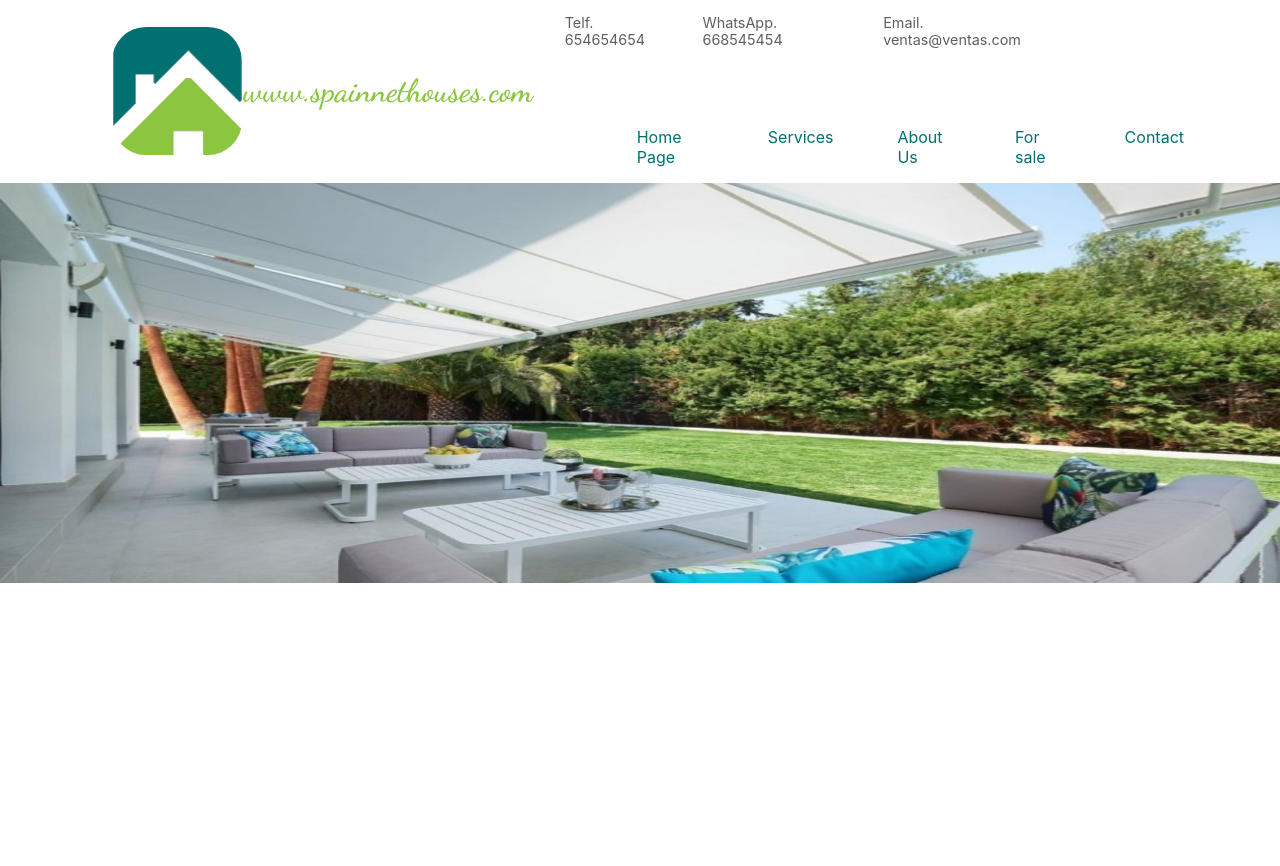
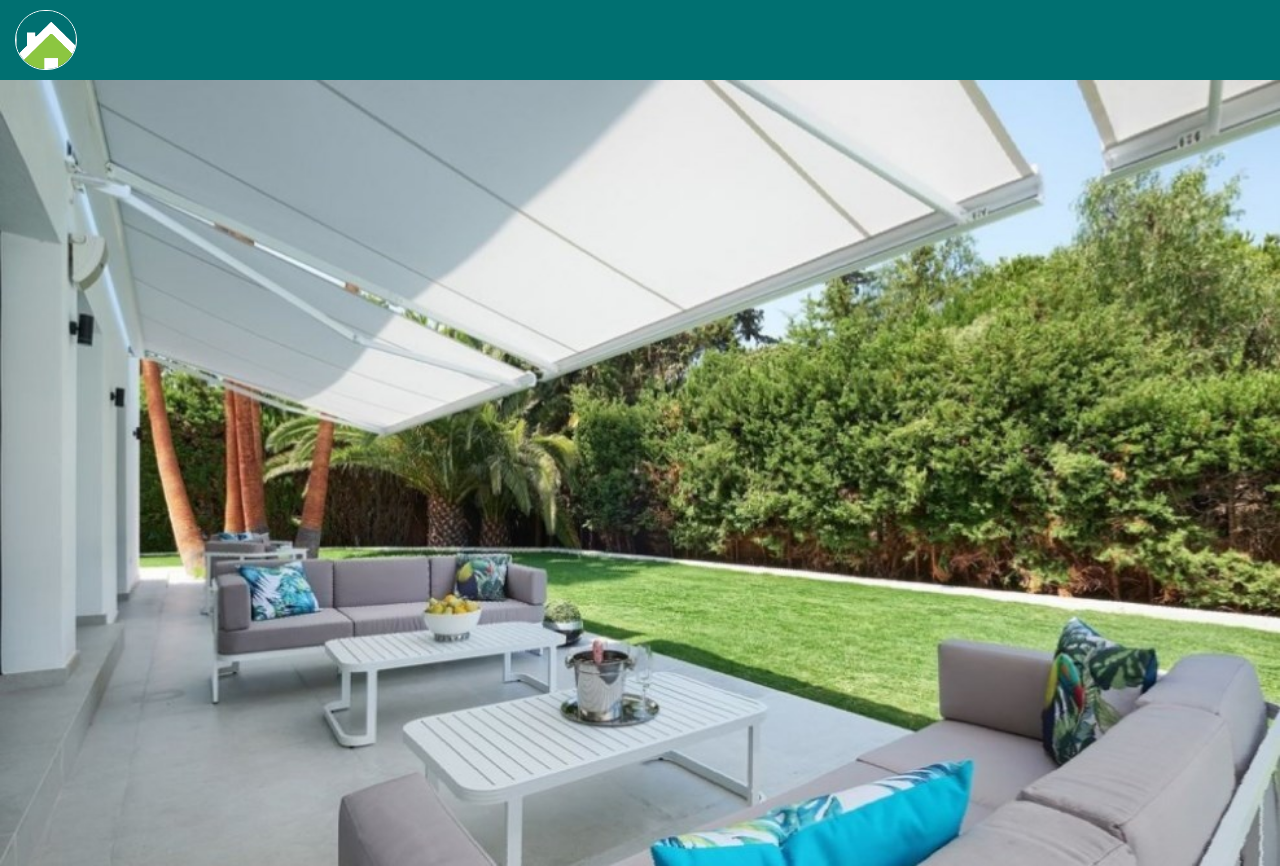
Before and after one commit to MarcosIraola/spainnethouses, a React (Create React App) app: page / in a window 1280 px wide. Before the commit the page ends 800 px from the top, so only its background shows below. Built offline with nearby package versions, Linux system fonts and the light colour scheme.

Commit message:
Revert "Dani/new"

```diff
--- a/package.json
+++ b/package.json
@@ -8,7 +8,6 @@
     "@testing-library/user-event": "^7.1.2",
     "react": "^16.13.1",
     "react-dom": "^16.13.1",
-    "react-feather": "^2.0.8",
     "react-scripts": "3.4.3"
   },
   "scripts": {
--- a/public/index.html
+++ b/public/index.html
@@ -1,5 +1,5 @@
 <!DOCTYPE html>
-<html lang="es">
+<html lang="en">
   <head>
     <meta charset="utf-8" />
     <link rel="icon" href="%PUBLIC_URL%/logo.png" />
--- a/src/components/houseCard/houseCard.module.css
+++ /dev/null
@@ -1,52 +0,0 @@
-.container {
-    width: 350px;
-    height: 252px;
-    display: flex;
-    flex-direction: column;
-    cursor: pointer;
-}
-
-.img {
-    width: 350px;
-    height: 252px;
-    position: absolute;
-    z-index: -1;
-}
-
-.save {
-    margin-left: 315px;
-    margin-top: 10px;
-    color: white;
-    text-shadow: 0px 2px 2px rgba(0, 0, 0, 1);
-}
-
-.precio {
-    width: 140px;
-    height: 25px;
-    padding-top: 8px;
-    margin-top: 5px;
-    background-color: 	#8cc640;
-    text-align: end;
-    color: white;
-    padding-right: 5px;
-    text-shadow: 0px 2px 2px rgba(0, 0, 0, 0.5);
-}
-
-.description {
-    width: 100%;
-    color: white;
-    margin-top: 90px;
-    margin-left: 10px;
-    text-shadow: 0px 2px 2px rgba(0, 0, 0, 1);
-}
-
-.datos {
-    width: 100%;
-    display: flex;
-    flex-direction: row;
-    z-index: 1;
-    margin-top: 7px;
-    margin-left: 10px;
-    color: white;
-    text-shadow: 0px 2px 2px rgba(0, 0, 0, 1);
-}
--- a/src/components/listHouse/listHouse.module.css
+++ /dev/null
@@ -1,14 +0,0 @@
-.container {
-    margin: 10px auto 0 auto;
-    width: 1100px;
-    display: flex;
-    flex-direction: column;
-}
-
-.row {
-    width: 1070px;
-    display: flex;
-    flex-direction: row;
-    margin: 10px auto 0 auto;
-    justify-content: space-around;
-}
--- a/src/components/navbar/navbar.module.css
+++ b/src/components/navbar/navbar.module.css
@@ -1,71 +1,13 @@
-@import url('https://fonts.googleapis.com/css2?family=Dancing+Script:wght@600&display=swap');
-
 .container {
     width: 100%;
-    height: auto;
-    background-color: white;
-    min-height: 10vh;
+    height: 80px;
+    background-color: #007071;
     display: flex;
-    justify-content: center;
 }
-.container_interno {
-    display: flex;
-    width: 85%;
-    flex-direction: row;
-}
-.div_logo {
-    display: flex;
-    width: 35vw;
-    height: auto;
-    align-items: center;
-    justify-content: space-between;
-}
+
 .logo {
-    height: 70%;
+    width: 60px;
     margin: auto 0 auto 15px;
     border-radius: 35px;
     border: 1px solid white;
 }
-.title {
-    font-size: 2rem;
-    color: #8CC640;
-    font-family: 'Dancing Script', cursive;
-}
-.div_menu {
-    display: flex;
-    flex-direction: column;
-    width: 80vw;
-    margin: 0%;
-
-}
-.div_navlink {
-    height: 70%;
-    display: flex;
-    flex-direction: row;
-
-    }
-.ul_list {
-    height: 50%;
-    list-style: none;
-    display: flex;
-    flex-direction: row;
-}
-.ul_list > li {
-    color: #007071;
-    margin-left: 4rem;
-    margin-top: 3rem;
-}
-.ul_list > li:hover {
-    cursor: pointer;
-}
-.div_contact {
-    width: 80%;
-    font-size: 0.9rem;
-    display: flex;
-    flex-direction: row;
-    justify-content: flex-end;
-}
-.div_contact > p {
-    margin-left: 2rem;
-    color: rgb(95, 95, 95);
-}
--- a/src/components/navbar/navbar.view.js
+++ b/src/components/navbar/navbar.view.js
@@ -7,31 +7,7 @@ const NavBar = () => {
 
     return (
         <div className={styles.container}>
-            <div className={styles.container_interno}>
-
-                <div className={styles.div_logo}>
-                    <img className={styles.logo} src={logo} alt='Spainnethouses' />
-                    <h4 className={styles.title}>www.spainnethouses.com</h4>
-                </div>
-                <div className={styles.div_menu}>
-                    <div className={styles.div_contact}>
-                        <p>Telf. 654654654</p>
-                        <p>WhatsApp.  668545454</p>
-                        <p>Email. ventas@ventas.com</p>
-                    </div>
-                    <div className={styles.div_navlink}>
-                        <ul className={styles.ul_list}>
-                            <li>Home Page</li>
-                            <li>Services</li>
-                            <li>About Us</li>
-                            <li>For sale</li>
-                            <li>Contact</li>
-
-                        </ul>
-                    </div>
-                </div>
-
-            </div>
+            <img className={styles.logo} src={logo} alt='Spainnethouses'/>
 
         </div>
     );
--- a/src/pages/landing/landing.module.css
+++ b/src/pages/landing/landing.module.css
@@ -5,5 +5,5 @@
 }
 
 .background_img {
-    height: 50vh;
+    width: 100%;
 }
```
Also changed, not shown: src/components/houseCard/houseCard.view.js (deleted, +0 -20 lines), src/components/listHouse/listHouse.view.js (deleted, +0 -76 lines), 1 other file (tests, documents, lock files or other folders).
